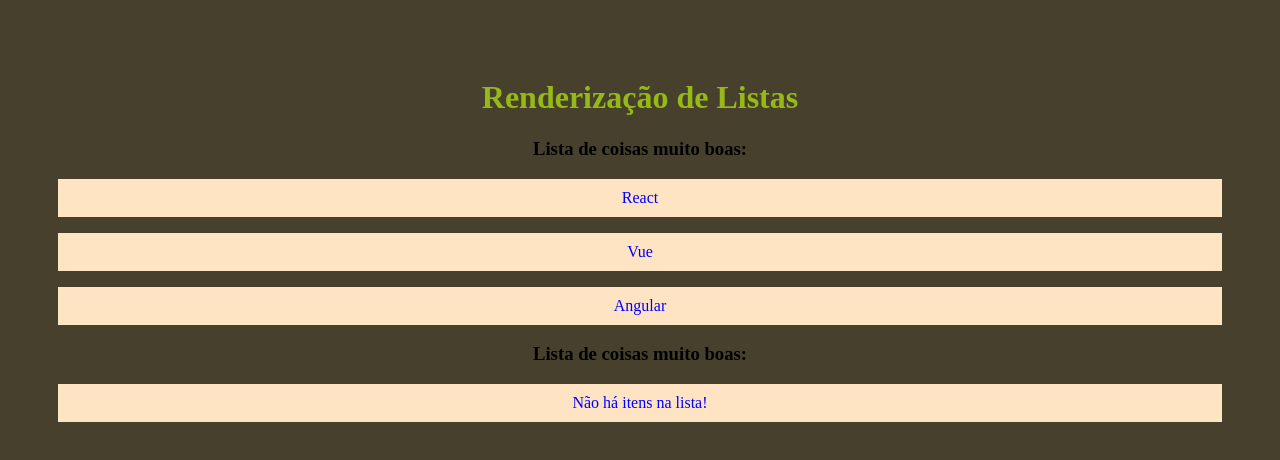
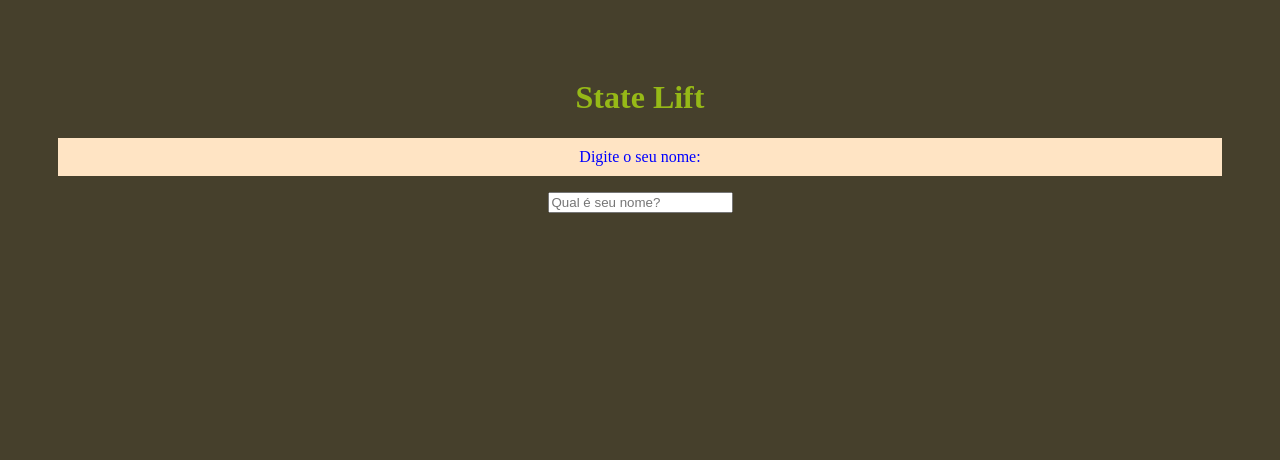
Before and after one commit to marcosCappelli/reactcurso, a React (Create React App) app in the folder reactcosts/: page / in a window 1280 px wide. Shown: the top 460 px of the page. Built offline with nearby package versions, Linux system fonts and the light colour scheme.

Commit message:
renderização de Lista

```diff
--- a/reactcosts/src/App.js
+++ b/reactcosts/src/App.js
@@ -1,4 +1,28 @@
+import {useState} from 'react'
+
 import './App.css';
+import Saudacao from './components/Saudacao';
+import SeuNome from './components/SeuNome';
+
+function App() {
+
+  const [nome, setNome] = useState()
+
+  return (
+    <div className="App">
+      <h1>State Lift</h1>
+      <SeuNome setNome={setNome} />
+      <Saudacao nome={nome}/>
+    </div>
+  )
+}
+
+export default App
+
+
+
+
+/*
 import OutraLista from './components/OutraLista';
 
 function App() {
@@ -15,12 +39,7 @@ function App() {
 }
 
 export default App
-
-
-
-
-
-
+*/
 
 /*import Condicional from './components/Condicional';
 
--- /dev/null
+++ b/reactcosts/src/components/Saudacao.js
@@ -0,0 +1,13 @@
+function Saudacao({ nome }) {
+    function gerarSaudacao(algumNome) {
+        return `Olá. ${algumNome}, tudo bem?`
+    }
+
+    return (
+        <>
+        {nome && <p>{gerarSaudacao(nome)}</p>}
+        </>
+    )
+}
+
+export default Saudacao
--- /dev/null
+++ b/reactcosts/src/components/SeuNome.js
@@ -0,0 +1,12 @@
+function SeuNome({ setNome }) {
+    return (
+        <div>
+            <p>Digite o seu nome:</p>
+            <input type="text" placeholder="Qual é seu nome?"
+            onChange={(e) => setNome(e.target.value)}
+            />
+        </div>
+    )
+}
+
+export default SeuNome
```
